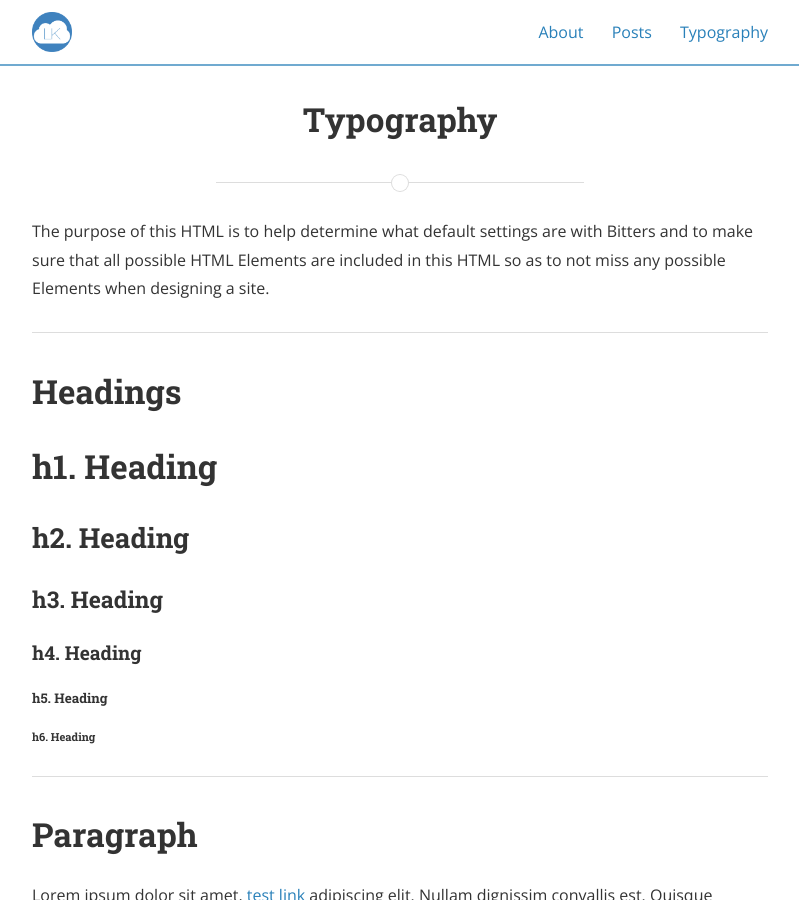
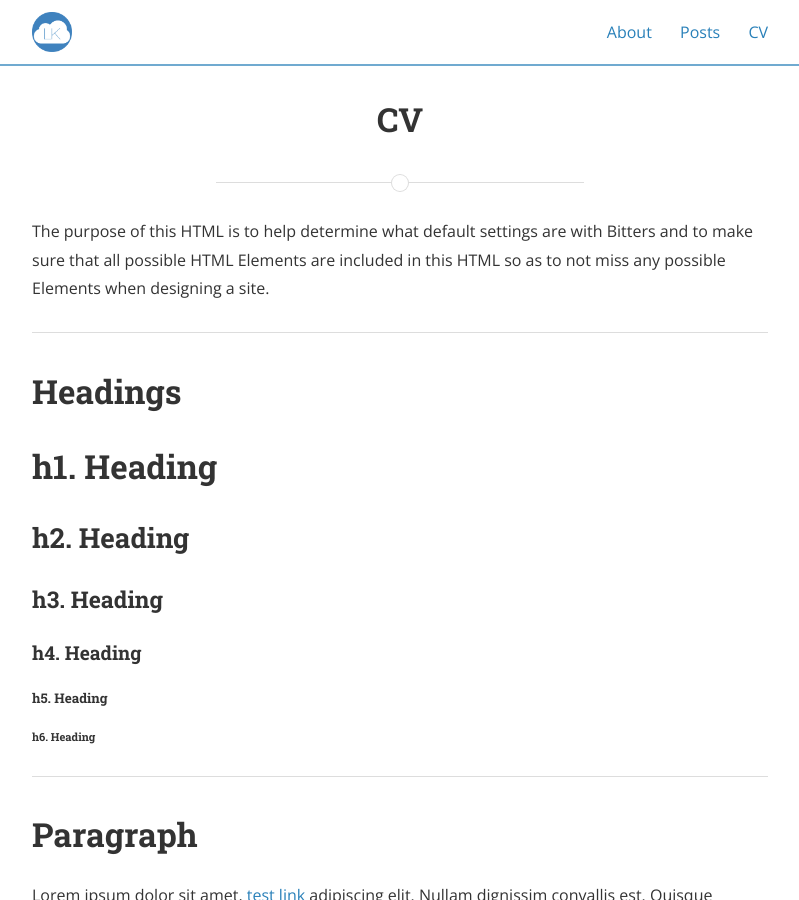
Before and after one commit to lkoolik/lkoolik.github.io, a Jekyll site: the page built from typography.md, in a window 1280 px wide and 900 px high. Shown: the whole window, without its empty margins (240-1039 px from the left). Built offline with Jekyll 4.4.1, drawn with Linux system fonts in a browser that asks for light colours; nearby versions of some CDN libraries.

Commit message:
Update typography.md

```diff
--- a/typography.md
+++ b/typography.md
@@ -1,7 +1,7 @@
 ---
 layout: page
-title: Typography
-permalink: /typography/
+title: CV
+permalink: /CV/
 main_nav: true
 ---
 
```
